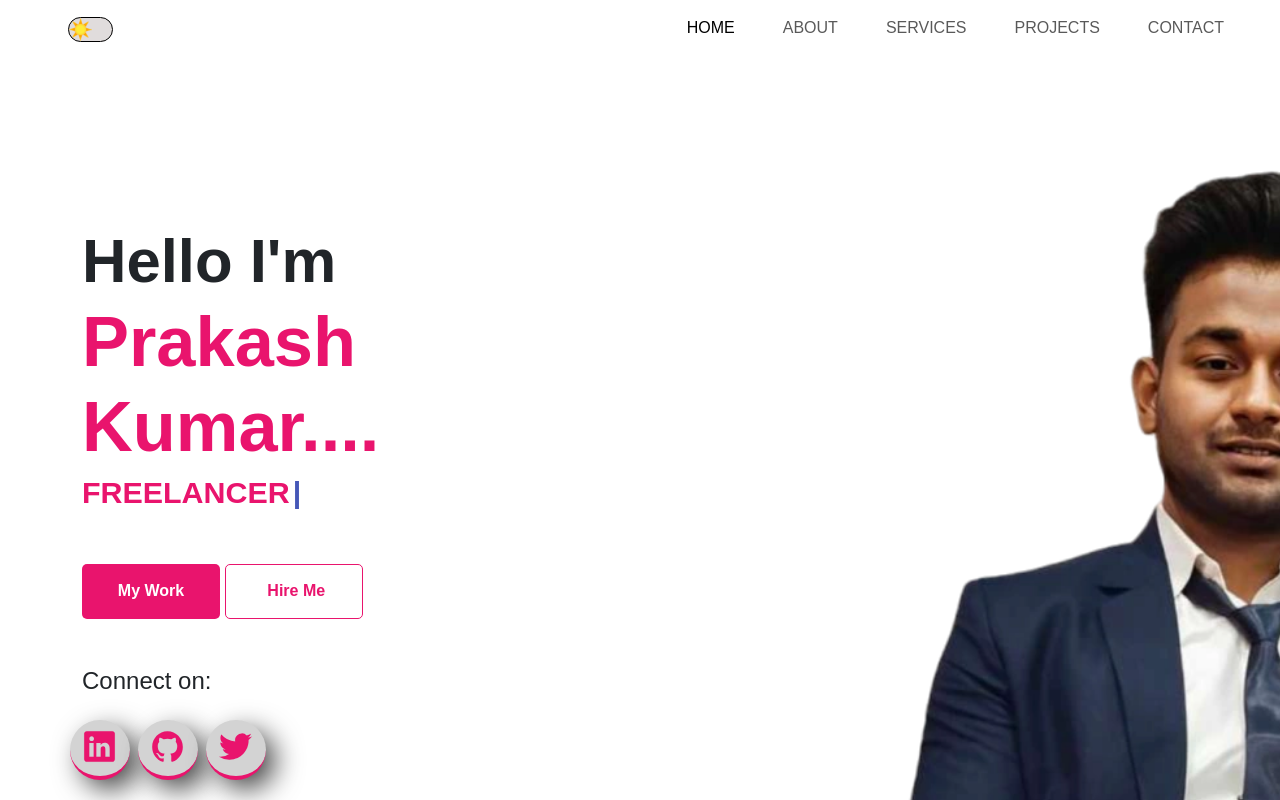
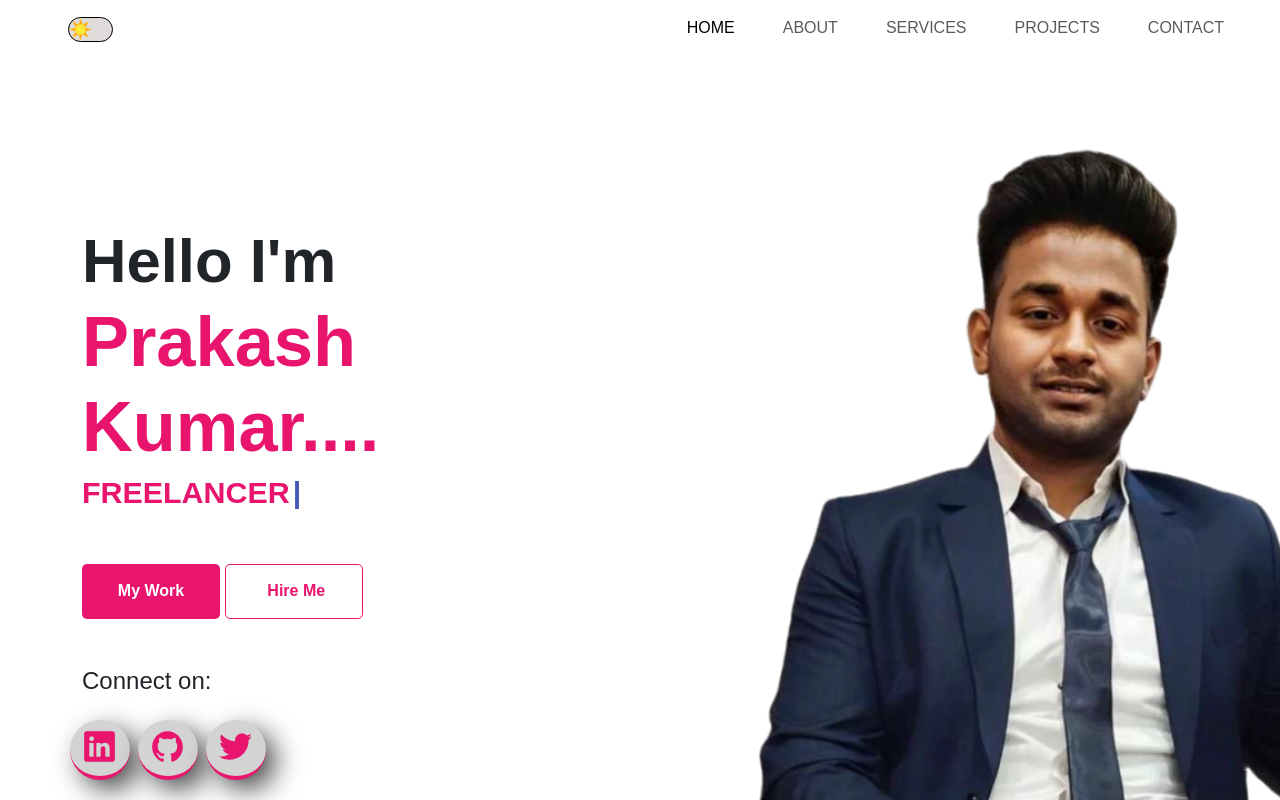
Before and after one commit to Prakash0196/react_portfolio, a React (Vite) app: page / in a window 1280 px wide. Shown: the top 800 px of the page. Built offline with nearby package versions, Linux system fonts and the light colour scheme.

Commit message:
main-section-commit

```diff
--- a/src/index.css
+++ b/src/index.css
@@ -313,6 +313,9 @@ nav ul li a.active {
     display: none; /* Hide desktop menu on small */
   }
 
+  .menu{
+    height:auto;
+  }
   .ham-menu {
     display: block; /* Show hamburger button */
     margin-left: auto;
@@ -353,6 +356,7 @@ nav ul li a.active {
   background-size: cover;
   /* width: 100%;
   aspect-ratio: 1; */
+  height: 100vh;
   background-attachment: fixed;
   margin-top: 1.5rem;
   padding-bottom: 0;
```
Also changed, not shown: 1 other file (tests, documents, lock files or other folders).
